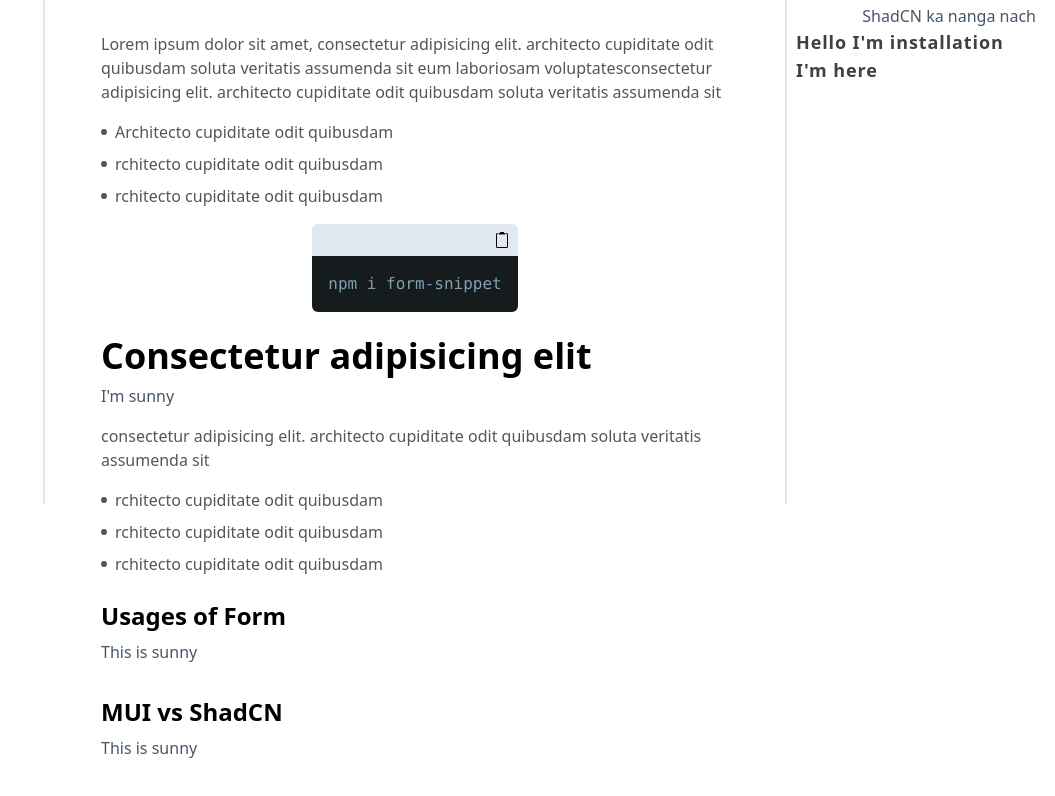
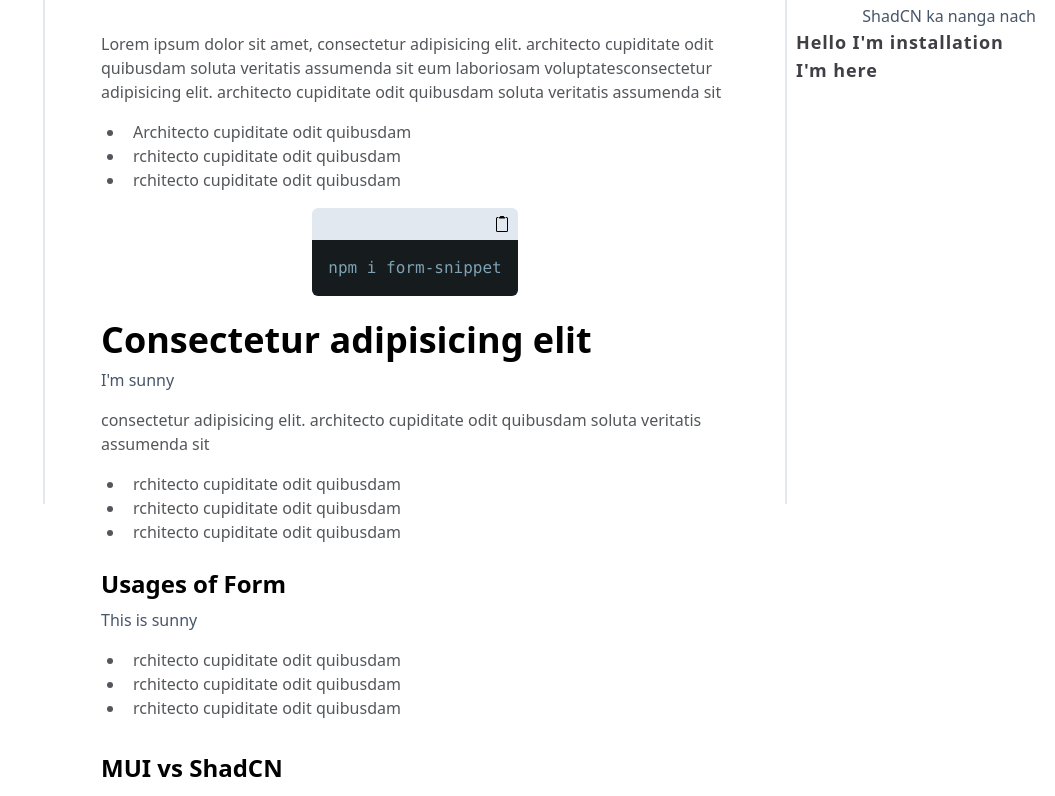
Before and after one commit to Git21221/docs-form-snippet, a React (Vite) app: page /docs/1 in a window 1280 px wide. Shown: the part 280-1076 px from the top of the page, without its empty margins (225-1280 px from the left). Built offline with nearby package versions, Linux system fonts and the light colour scheme.

Commit message:
bullet point issue resolved

```diff
--- a/src/Components/ContentArea.jsx
+++ b/src/Components/ContentArea.jsx
@@ -6,7 +6,6 @@ import { FaAngleDoubleLeft, FaAngleDoubleRight } from 'react-icons/fa';
 import { useNavigate } from 'react-router-dom';
 const ContentArea = ({ prev, next, docToShow }) => {
     const navigate = useNavigate();
-    console.log(prev, next);
     return (
         <section className='w-full flex flex-col flex-1 gap-4 p-14'>
             <div id={docToShow.topicHeading.replace(/\s+/g, '').toLowerCase()} className="flex flex-col gap-2 mb-6">
@@ -18,9 +17,9 @@ const ContentArea = ({ prev, next, docToShow }) => {
                     : ''
             }
             {
-                docToShow.bulletPoints !== undefined ? <div className='flex flex-col gap-2'>{docToShow.bulletPoints.map((point)=>(
-                    <div key={uuidv4()} className='flex gap-2 items-center'><span className='h-1.5 w-1.5 rounded-md bg-[#53565A]'></span><span className="text-[#53565A] text-md">{point}</span></div>
-                ))}</div>  : ''
+                docToShow.bulletPoints !== undefined ? <ul className="ml-6 text-[#53565A] text-md list-disc">{docToShow.bulletPoints.map((point)=>(
+                    <li key={uuidv4()} className='pl-2'>{point}</li>
+                ))}</ul>  : ''
             }
             {
                 /* Run the code to show how the code written below runs */
--- a/src/Components/SubContentArea.jsx
+++ b/src/Components/SubContentArea.jsx
@@ -21,9 +21,9 @@ const SubContentArea = ({ subDocument }) => {
                                 : ''
                         }
                         {
-                            subDoc.bulletPoints !== undefined ? <div className='flex flex-col gap-2'>{subDoc.bulletPoints.map((point) => (
-                                <div key={uuidv4()} className='flex gap-2 items-center'><span className='h-1.5 w-1.5 rounded-md bg-[#53565A]'></span><span className="text-[#53565A] text-md">{point}</span></div>
-                            ))}</div> : ''
+                            subDoc.bulletPoints !== undefined ? <ul className="ml-6 text-[#53565A] text-md list-disc">{subDoc.bulletPoints.map((point) => (
+                                <li key={uuidv4()} className='pl-2'>{point}</li>
+                            ))}</ul> : ''
                         }
                         {
                             /* Run the code to show how the code written below runs */
--- a/src/Components/SubDocSubContent.jsx
+++ b/src/Components/SubDocSubContent.jsx
@@ -21,9 +21,9 @@ const SubDocSubContent = ({ subDocument }) => {
                                 : ''
                         }
                         {
-                            subDoc.bulletPoints !== undefined ? <div className='flex flex-col gap-2'>{subDoc.bulletPoints.map((point) => (
-                                <div key={uuidv4()} className='flex gap-2 items-center'><span className='h-1.5 w-1.5 rounded-md bg-[#53565A]'></span><span className="text-[#53565A] text-md">{point}</span></div>
-                            ))}</div> : ''
+                            subDoc.bulletPoints !== undefined ? <ul className="ml-6 text-[#53565A] text-md list-disc">{subDoc.bulletPoints.map((point) => (
+                                <li key={uuidv4()} className='pl-2'>{point}</li>
+                            ))}</ul> : ''
                         }
                         {
                             /* Run the code to show how the code written below runs */
--- a/src/Raw Data/contentAreaData.js
+++ b/src/Raw Data/contentAreaData.js
@@ -24,6 +24,7 @@ export const contentAreaData = [
                         id: 1111,
                         topicHeading: "Usages of Form",
                         initialPara: "This is sunny",
+                        bulletPoints: ["rchitecto cupiditate odit quibusdam", "rchitecto cupiditate odit quibusdam", "rchitecto cupiditate odit quibusdam"]
                     }, {
                         id: 1112,
                         topicHeading: "MUI vs ShadCN",
```
